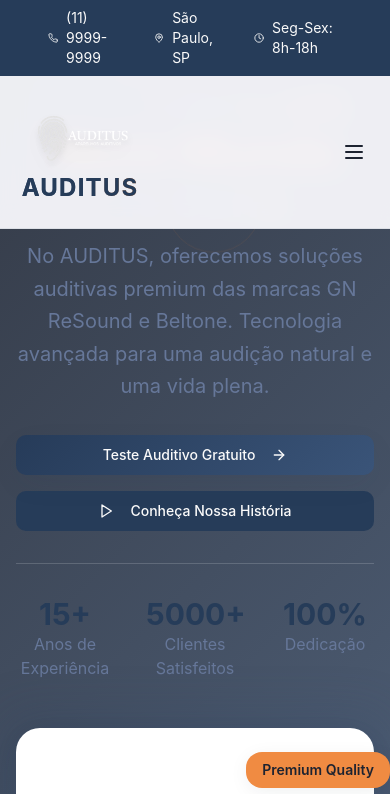
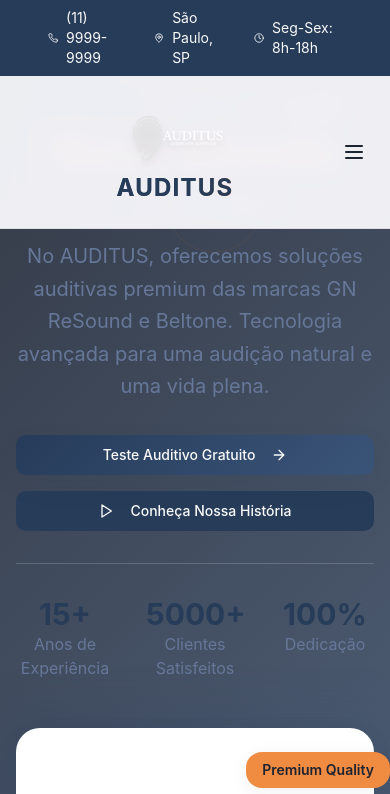
Before and after one commit to sdrmacedo-alt/auditusbelem, a React (Vite) app: page / in a window 390 px wide. Shown: the top 794 px of the page. Built offline with nearby package versions, Linux system fonts and the light colour scheme.

Commit message:
Fix: Centralize logo in container
Center the logo within its container by adjusting the flexbox properties in the Header component.

```diff
--- a/src/components/Header.tsx
+++ b/src/components/Header.tsx
@@ -39,7 +39,7 @@ const Header = () => {
           </div>
 
           {/* Centered Logo */}
-          <div className="flex flex-col items-center justify-center lg:col-start-2">
+          <div className="flex flex-col items-center justify-center mx-auto lg:col-start-2 lg:col-end-3 lg:justify-self-center">
             <img
               src="/lovable-uploads/01d510ef-f009-4aca-9995-d63fede3bf58.png"
               alt="AUDITUS"
```
